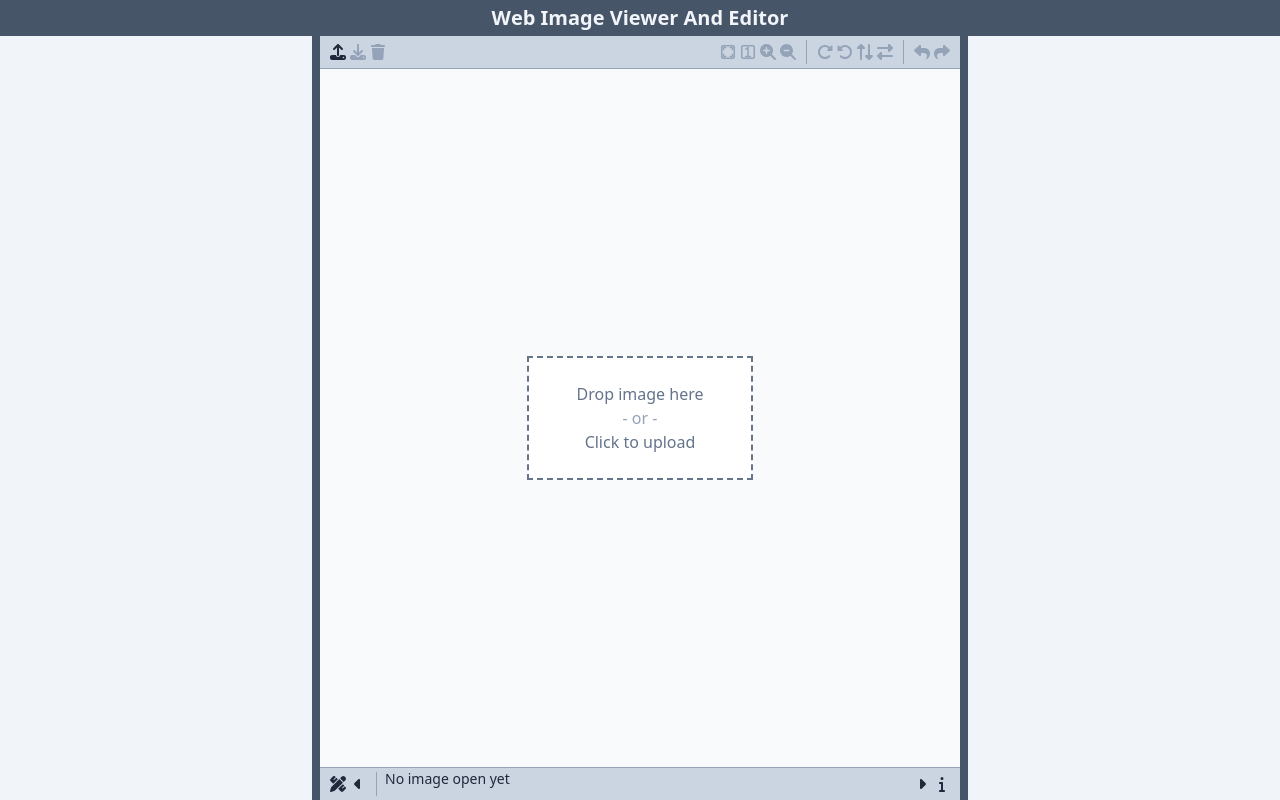
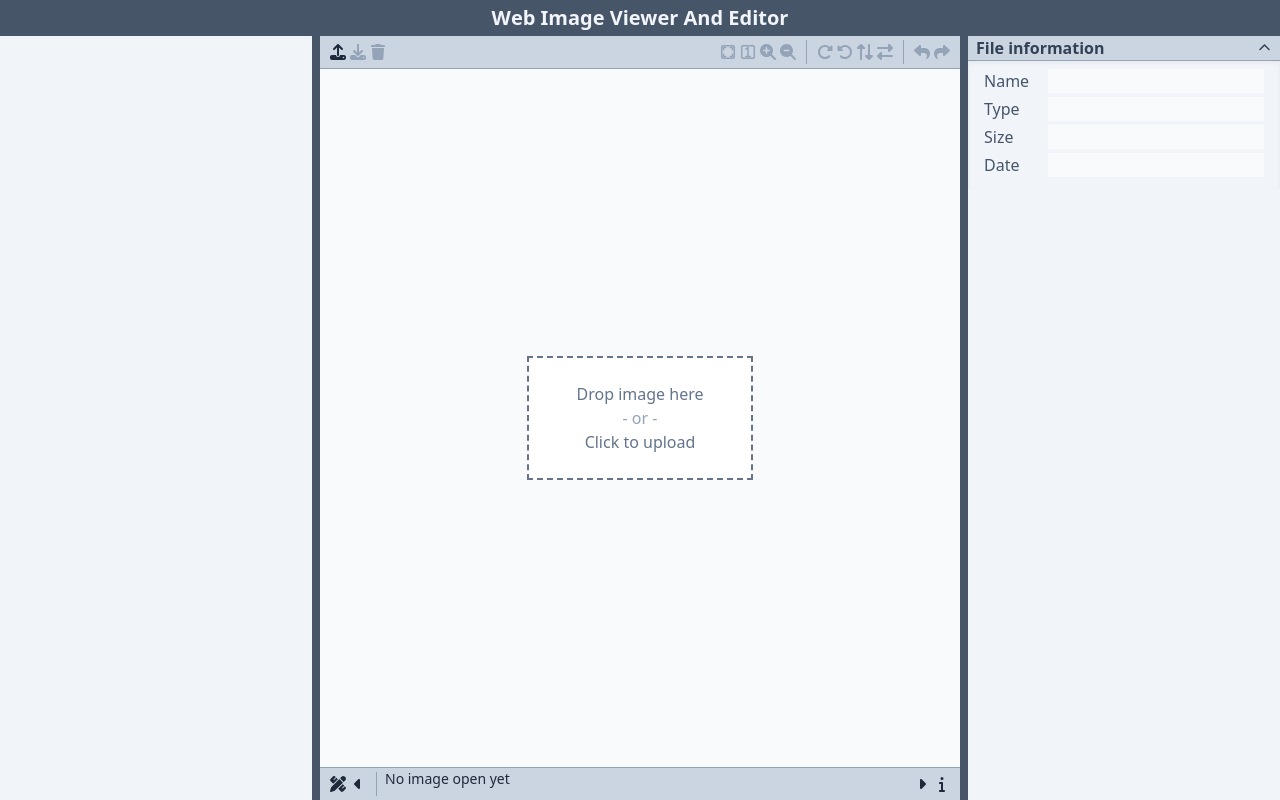
Before and after one commit to erincones/wivae, an Angular app: page / in a window 1280 px wide. Built offline with nearby package versions, Linux system fonts and the light colour scheme.

Commit message:
implement section component
need implement event emitters

```diff
--- a/src/app/app.module.ts
+++ b/src/app/app.module.ts
@@ -9,6 +9,7 @@ import { CanvasComponent } from './components/canvas/canvas.component';
 import { InfobarComponent } from './components/infobar/infobar.component';
 import { MenubarComponent } from './components/menubar/menubar.component';
 import { ModalComponent } from './components/modal/modal.component';
+import { SectionComponent } from './components/section/section.component';
 import { StatusbarComponent } from './components/statusbar/statusbar.component';
 import { ToolbarComponent } from './components/toolbar/toolbar.component';
 import { UploaderComponent } from './components/uploader/uploader.component';
@@ -21,6 +22,7 @@ import { UploaderComponent } from './components/uploader/uploader.component';
     InfobarComponent,
     MenubarComponent,
     ModalComponent,
+    SectionComponent,
     StatusbarComponent,
     ToolbarComponent,
     UploaderComponent,
--- a/src/app/classes/engine.ts
+++ b/src/app/classes/engine.ts
@@ -123,6 +123,10 @@ export class Engine {
   private _draw(): void {
     this._effect.traverse(this._imageSize, this._canvasSize, this._drawEffect);
     this._drawEffect({ effect: Effect.VIEWER });
+  }
+
+  public get file(): File {
+    return this._file;
   }
 
   public get bg(): vec3 {
--- a/src/app/components/infobar/infobar.component.html
+++ b/src/app/components/infobar/infobar.component.html
@@ -0,0 +1,14 @@
+<wivae-section name="File information" [open]="true">
+  <ul>
+    <li *ngFor="let field of fileInfo" class="mb-1 flex">
+      <label [htmlFor]="field.id" class="w-16">{{ field.label }}</label>
+      <input
+        id="{{ field.id }}"
+        type="text"
+        readonly
+        [value]="field.value"
+        class="m-0 flex-grow border-0 bg-slate-50 px-1 py-0 text-sm"
+      />
+    </li>
+  </ul>
+</wivae-section>
--- a/src/app/components/infobar/infobar.component.ts
+++ b/src/app/components/infobar/infobar.component.ts
@@ -1,7 +1,39 @@
 import { Component } from '@angular/core';
+import { EditorService } from 'src/app/services/editor.service';
+
+interface InfoField {
+  readonly label: string;
+  readonly value: string;
+  readonly id: string;
+}
 
 @Component({
   selector: 'wivae-infobar',
   templateUrl: './infobar.component.html',
 })
-export class InfobarComponent {}
+export class InfobarComponent {
+  public constructor(public editor: EditorService) {}
+
+  public get fileInfo(): InfoField[] {
+    const file = this.editor.engine?.file;
+    const info = [
+      { label: 'Name', value: '', id: 'file-name' },
+      { label: 'Type', value: '', id: 'file-type' },
+      { label: 'Size', value: '', id: 'file-size' },
+      { label: 'Date', value: '', id: 'file-date' },
+    ];
+
+    if (file !== undefined) {
+      const name = file.name.match(/^(.*)\..*$/);
+      const type = file.type.match(/^.*\/(.*)$/);
+      const date = new Date(file.lastModified);
+
+      info[0].value = (name as RegExpMatchArray)[1];
+      info[1].value = (type as RegExpMatchArray)[1];
+      info[2].value = file.size.toLocaleString() + ' bytes';
+      info[3].value = `${date.getFullYear()}/${date.getMonth()}/${date.getDay()}, ${date.toLocaleTimeString()}`;
+    }
+
+    return info;
+  }
+}
--- /dev/null
+++ b/src/app/components/section/section.component.html
@@ -0,0 +1,14 @@
+<button
+  type="button"
+  (click)="open = !open"
+  class="flex w-full items-center justify-between border-b border-slate-400 bg-slate-300 px-2 text-slate-700"
+>
+  <h6 class="font-semibold">{{ name }}</h6>
+  <fa-icon
+    [icon]="open ? faChevronUp : faChevronDown"
+    class="text-xs"
+  ></fa-icon>
+</button>
+<div *ngIf="open" class="px-4 py-2 text-slate-600 shadow-inner">
+  <ng-content></ng-content>
+</div>
--- /dev/null
+++ b/src/app/components/section/section.component.ts
@@ -0,0 +1,27 @@
+import { Component, Input } from '@angular/core';
+import { IconDefinition } from '@fortawesome/fontawesome-svg-core';
+import { faChevronDown, faChevronUp } from '@fortawesome/free-solid-svg-icons';
+
+@Component({
+  selector: 'wivae-section',
+  templateUrl: './section.component.html',
+  styleUrls: ['./section.component.scss'],
+})
+export class SectionComponent {
+  public readonly faChevronDown: IconDefinition;
+
+  public readonly faChevronUp: IconDefinition;
+
+  @Input()
+  public name: string;
+
+  @Input()
+  public open: boolean;
+
+  public constructor() {
+    this.faChevronDown = faChevronDown;
+    this.faChevronUp = faChevronUp;
+    this.open = false;
+    this.name = '';
+  }
+}
--- a/src/app/components/statusbar/statusbar.component.ts
+++ b/src/app/components/statusbar/statusbar.component.ts
@@ -19,7 +19,7 @@ export class StatusbarComponent {
   public readonly faPenRuler: IconDefinition;
   public readonly faInfo: IconDefinition;
 
-  public constructor(public editor: EditorService, public gui: GUIService) {
+  public constructor(private _editor: EditorService, public gui: GUIService) {
     this.faCaretLeft = faCaretLeft;
     this.faCaretRight = faCaretRight;
     this.faPenRuler = faPenRuler;
@@ -27,6 +27,6 @@ export class StatusbarComponent {
   }
 
   public get summary(): ReadonlyArray<string> {
-    return this.editor.engine?.summary || ['No image open yet'];
+    return this._editor.engine?.summary || ['No image open yet'];
   }
 }
```
Also changed, not shown: src/app/components/section/section.component.scss (added), 1 other file (tests, documents, lock files or other folders).
